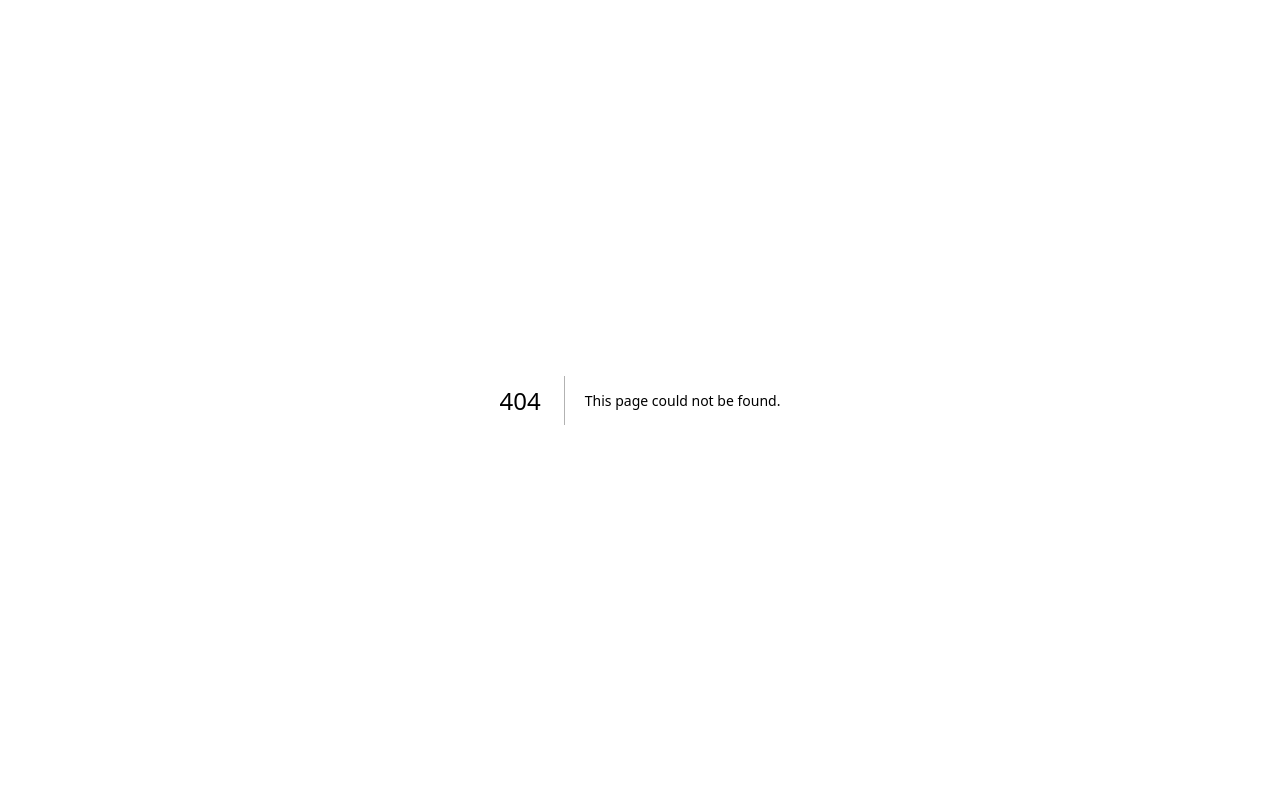
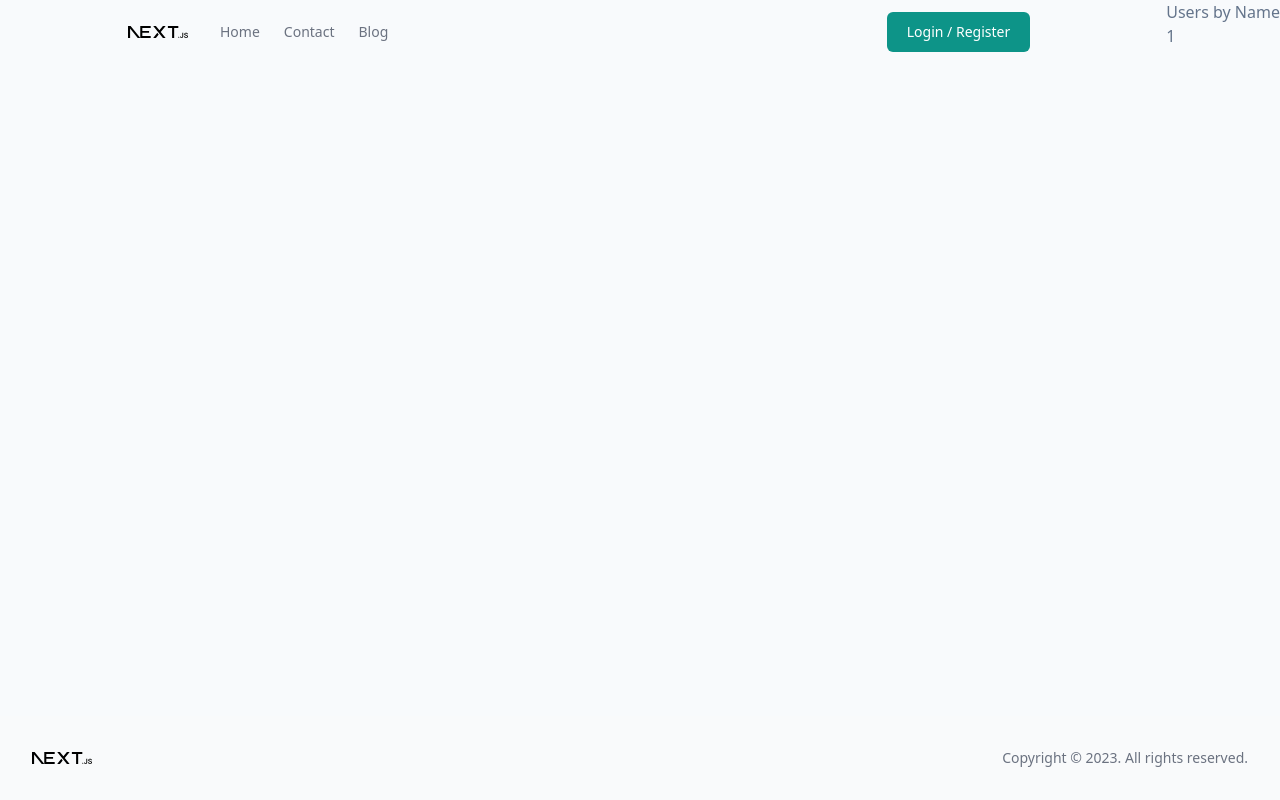
Before and after one commit to rianyunandar/sanber-nextjs, a Next.js app: page /user/1 in a window 1280 px wide. Before the commit this address had no page. Built offline with nearby package versions, Linux system fonts and the light colour scheme.

Commit message:
h8- dinamic route

```diff
--- /dev/null
+++ b/pages/user/[id]/index.js
@@ -0,0 +1,13 @@
+import Layout from "@/layout";
+import { useRouter } from "next/router";
+
+export default function UsersByName() {
+  const router = useRouter();
+  const { id } = router?.query;
+
+  return (
+    <Layout>
+      <p>Users by Name {id}</p>
+    </Layout>
+  );
+}
```
